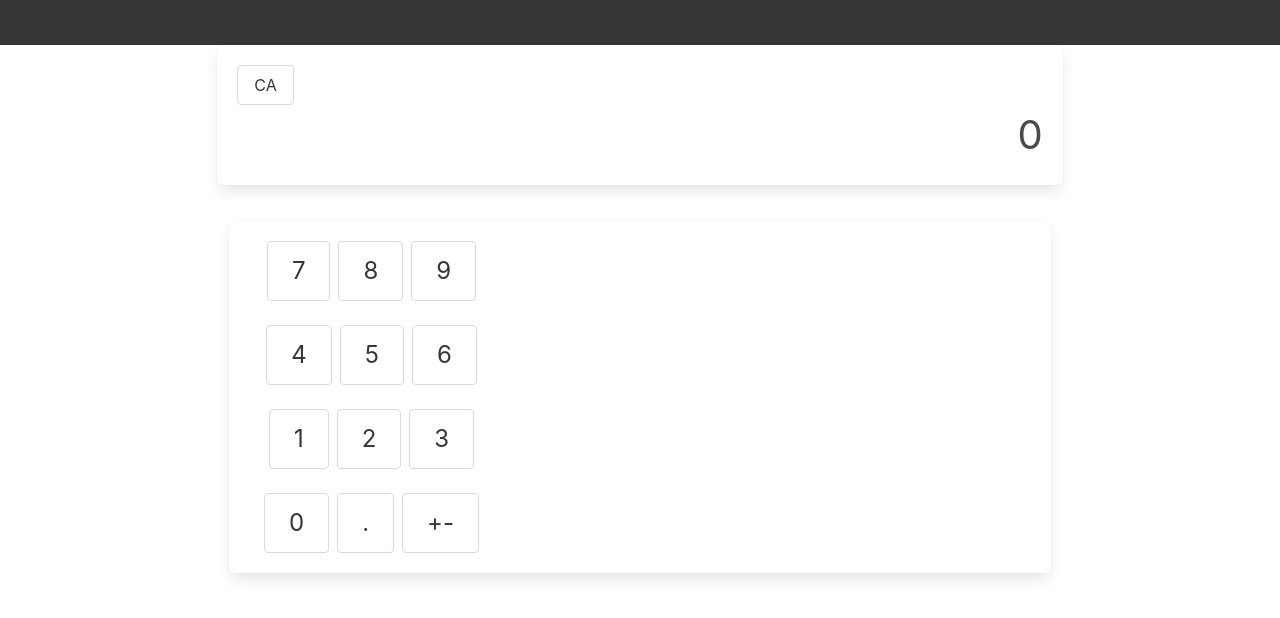
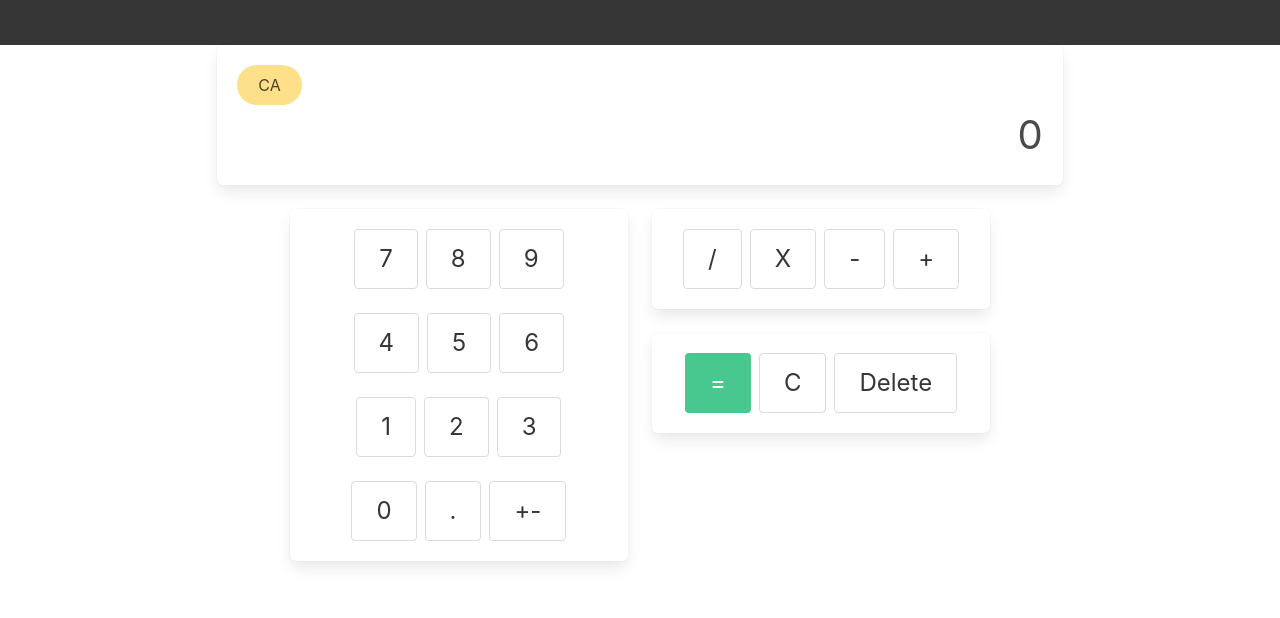
Before and after one commit to DJCrespo/Calculator, a plain HTML site: page index.html in a window 1280 px wide. Shown: the part 116-734 px from the top of the page. Drawn offline with nearby package versions, Linux system fonts and the light colour scheme; files that its build step writes are made by us from their sources.

Commit message:
Re-design part 2

```diff
--- a/index.html
+++ b/index.html
@@ -4,7 +4,7 @@
     <title>Calculator</title>
     <meta charset="UTF-8">
     <meta name="viewport" content="width=device-width, initial-scale=1.0">
-    <link rel="stylesheet" href="style/style.css">
+    <link rel="stylesheet" href="css/style.css">
     <link rel="stylesheet" href="https://cdn.jsdelivr.net/npm/bulma@0.9.1/css/bulma.min.css">
 </head>
 <body>
@@ -21,17 +21,17 @@
             <div class="box">
                 <div class="media-content">
                     <div class="media-left">
-                        <button class="button are-medium">CA</button>
+                        <button class="button are-medium is-rounded is-warning">CA</button>
                     </div>
                     <div class="content">
                         <p class="is-size-2 has-text-right" id="text">0</p>
                     </div>
                 </div>
             </div>
-            <div class="column">
-                <div class="box">
-                    <div class="media-content">
-                        <div class="container">
+            <div class="columns">
+                <div class="column is-5 is-offset-1">
+                    <div class="box">
+                        <div class="media-content">
                             <div class="columns">
                                 <div class="column">
                                     <div class="buttons are-medium is-centered">
@@ -55,8 +55,27 @@
                                         <button class="button is-large is-size-4">+-</button>
                                     </div>
                                 </div>
-                                <div class="column"></div>
-                                <div class="column"></div>
+                            </div>
+                        </div>
+                    </div>
+                </div>
+                <div class="column is-5">
+                    <div class="box">
+                        <div class="media-content">
+                            <div class="buttons are-medium is-centered">
+                                <button class="button is-size-4">/</button>
+                                <button class="button is-size-4">X</button>
+                                <button class="button is-size-4">-</button>
+                                <button class="button is-size-4">+</button>
+                            </div>
+                        </div>
+                    </div>
+                    <div class="box">
+                        <div class="media-content">
+                            <div class="buttons are-medium is-centered">
+                                <button class="button is-size-4 is-success">=</button>
+                                <button class="button is-size-4">C</button>
+                                <button class="button is-size-4">Delete</button>
                             </div>
                         </div>
                     </div>
```
